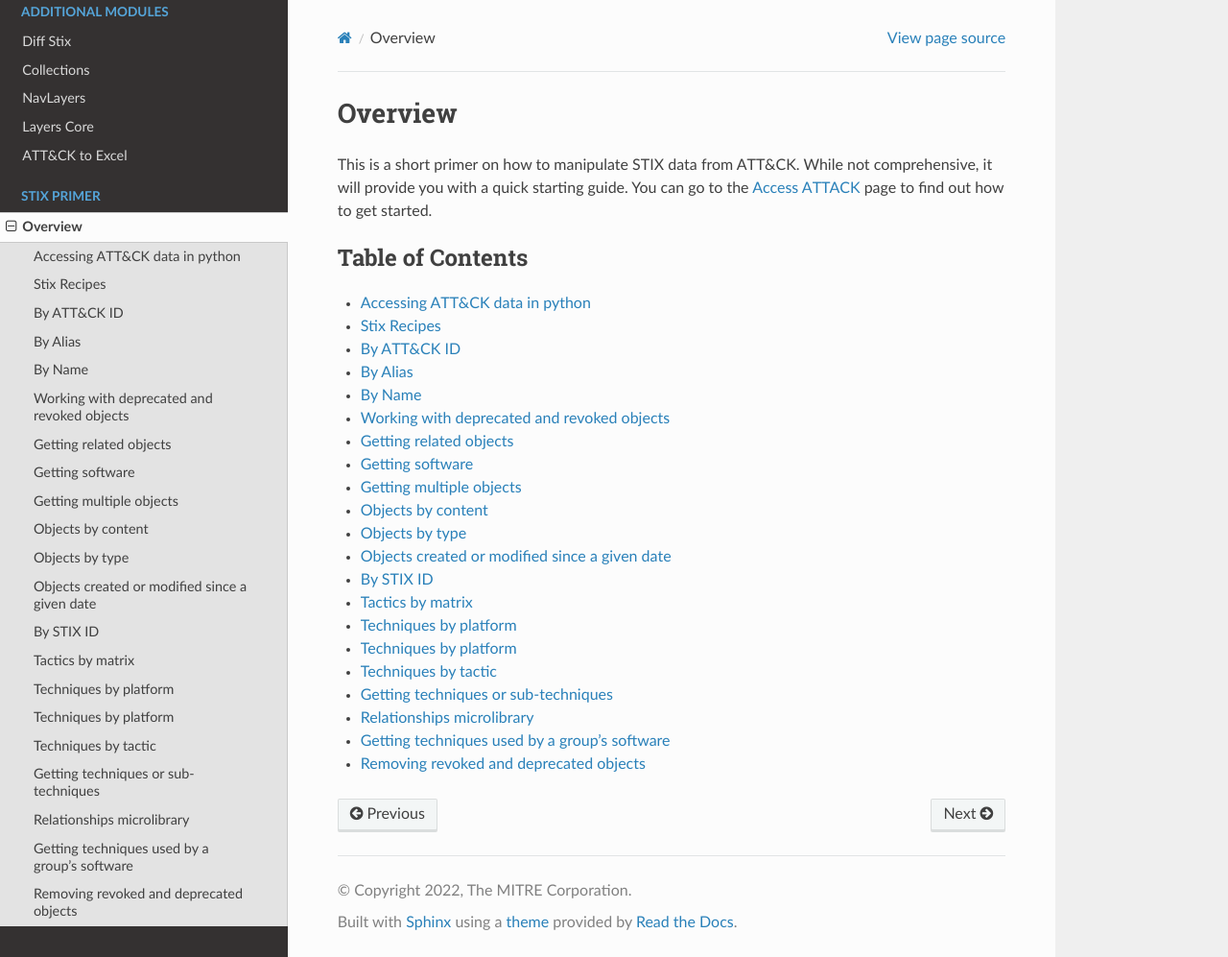
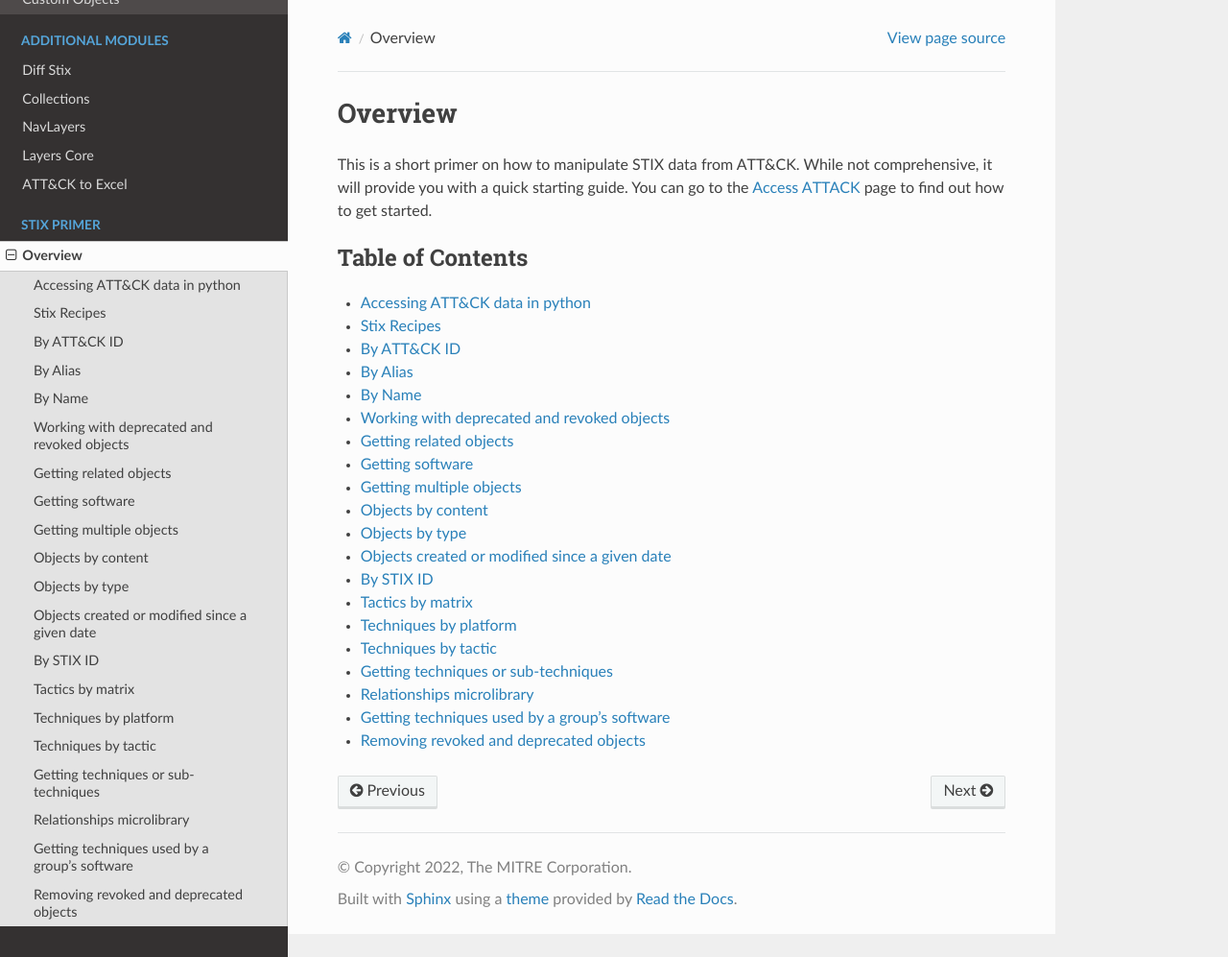
Before and after one commit to mitre-attack/mitreattack-python, a Sphinx documentation site: the page built from docs/stix_primer/overview.rst, in a window 1280 px wide and 997 px high. Shown: the whole window at 96% size. Built offline with Sphinx 7.4.7 and the Read the Docs theme 2.0.0, drawn with Linux system fonts in a browser that asks for light colours; pages that are not in the unit, such as notebooks, are missing from menus.

Commit message:
removed duplicate entry in overview index file

```diff
--- a/docs/stix_primer/overview.rst
+++ b/docs/stix_primer/overview.rst
@@ -24,7 +24,6 @@ You can go to the `Access ATTACK <https://mitreattack-python.readthedocs.io/en/1
    stix_id
    tactics_by_matrix
    techniques_by_platform
-   techniques_by_platform
    techniques_by_tactic
    techniques_subtechniques
    relationships_microlibrary
```
